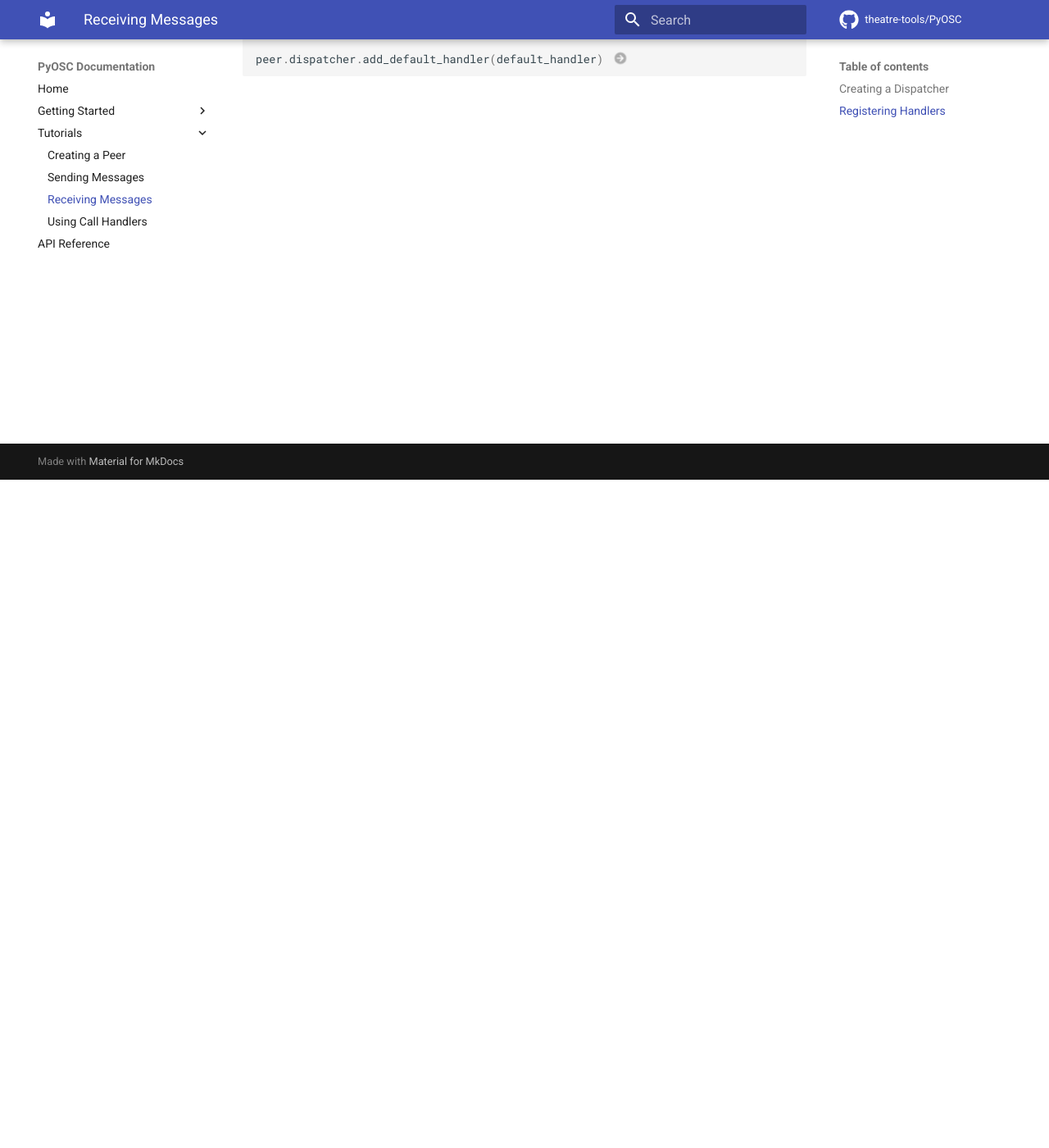
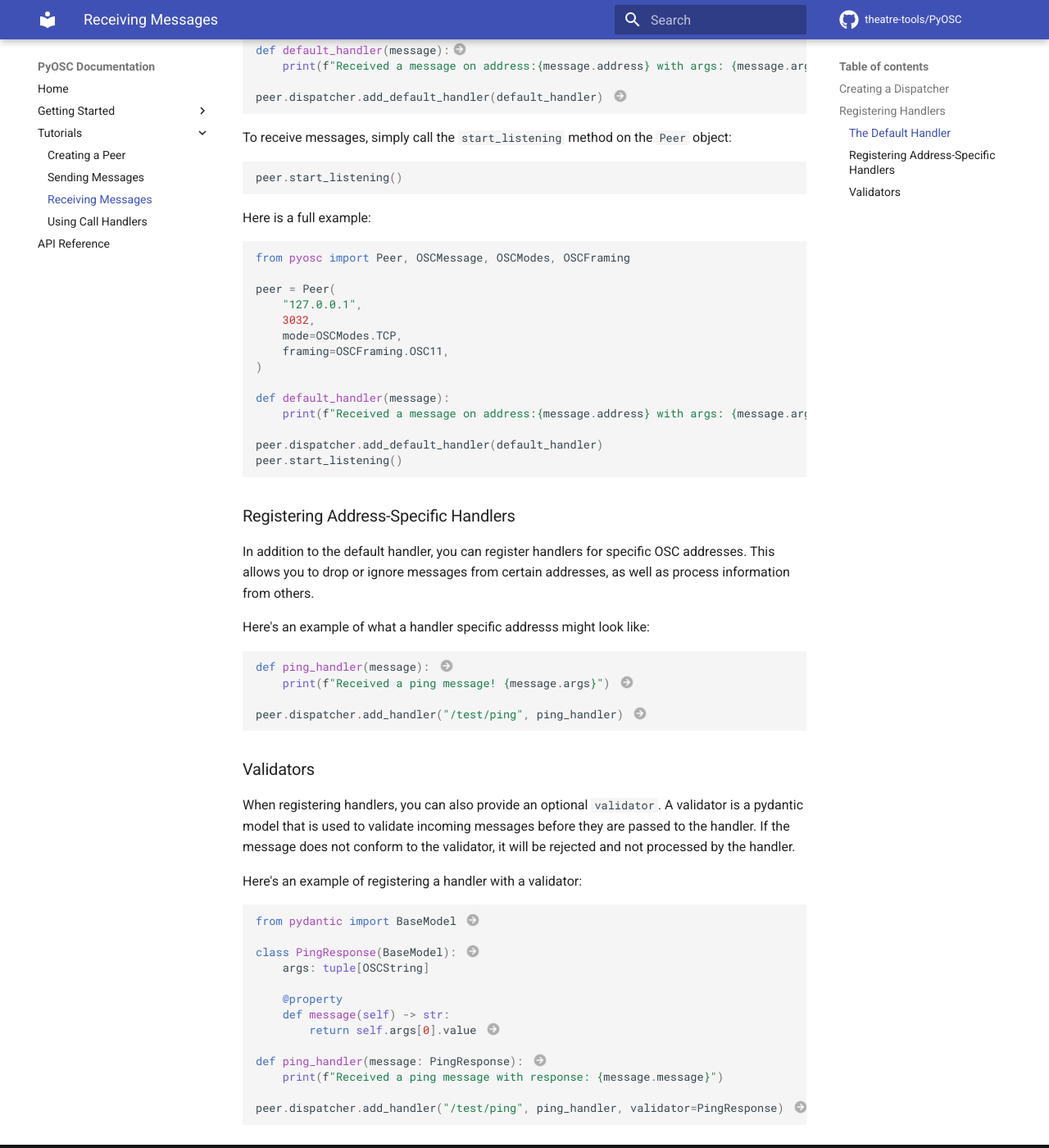
Before and after one commit to Theatre-Tools/PyOSC, an MkDocs documentation site: the page built from docs/tutorials/dispatcher.md, in a window 1280 px wide and 1400 px high, scrolled down 815 px. Shown: the whole window at 82% size. Built offline with MkDocs 1.6.1 and Material for MkDocs 9.7.7, drawn with Linux system fonts in a browser that asks for light colours; comment, search, counter and statistics services are not loaded; the version menu is left out.

Commit message:
docs: enhance dispatcher tutorial with default and address-specific handler examples

````diff
--- a/docs/tutorials/dispatcher.md
+++ b/docs/tutorials/dispatcher.md
@@ -13,6 +13,7 @@ dispatcher = Dispatcher()
 
 ## Registering Handlers
 
+### The Default Handler
 In PyOSC handlers are registed by the address for which they are handling messages for. There is only one dispatch handler that doesn't have an address assigned to it, and that is the [`default handler`](../api_reference.md#Dispatcher#default_handler){ data-preview }, which is called when no other handlers match the incoming message's address.
 
 Let's make a simple example, that registers a default handler, and prints the message. The default [`validator`](../api_reference.md#Dispatcher#default_validator){ data-preview } will accept all OSCMessages.
@@ -30,3 +31,74 @@ peer.dispatcher.add_default_handler(default_handler) #(3)!
 1. The `default_handler` function is defined to be parsed a single parameter, `message`, which is expected to be an [`OSCMessage`](../api_reference.md#oscmessage){ data-preview } object.
 2. Inside the handler, we print out the address and arguments of the received message.
 3. The `default_handler` function is registered as the default handler using the `add_default_handler` method of the `dispatcher` attribute of the `peer` object.
+
+To receive messages, simply call the `start_listening` method on the `Peer` object:
+
+```python
+peer.start_listening()
+```
+
+Here is a full example:
+
+```python
+from pyosc import Peer, OSCMessage, OSCModes, OSCFraming
+
+peer = Peer(
+    "127.0.0.1",
+    3032,
+    mode=OSCModes.TCP,
+    framing=OSCFraming.OSC11,
+)
+
+def default_handler(message):
+    print(f"Received a message on address:{message.address} with args: {message.args}")
+
+peer.dispatcher.add_default_handler(default_handler)
+peer.start_listening()
+```
+
+### Registering Address-Specific Handlers
+In addition to the default handler, you can register handlers for specific OSC addresses. This allows you to drop or ignore messages from certain addresses, as well as process information from others.
+
+Here's an example of what a handler specific addresss might look like:
+
+```python
+
+def ping_handler(message): #(1)!
+    print(f"Received a ping message! {message.args}") #(2)!
+
+peer.dispatcher.add_handler("/test/ping", ping_handler) #(3)!
+
+```
+
+1. The `ping_handler` function is defined to handle messages sent to the `/test/ping` address.
+2. Inside the handler, we print out the arguments of the received ping message.
+3. The `ping_handler` function is registered to handle messages sent to the `/test/ping` address using the `add_handler` method of the `dispatcher` attribute of the `peer` object.
+
+### Validators
+When registering handlers, you can also provide an optional `validator`. A validator is a pydantic model that is used to validate incoming messages before they are passed to the handler. If the message does not conform to the validator, it will be rejected and not processed by the handler.
+
+Here's an example of registering a handler with a validator:
+
+```python
+from pydantic import BaseModel #(1)!
+
+class PingResponse(BaseModel): #(2)!
+    args: tuple[OSCString]
+
+    @property
+    def message(self) -> str:
+        return self.args[0].value #(3)!
+
+def ping_handler(message: PingResponse): #(4)!
+    print(f"Received a ping message with response: {message.message}")
+
+peer.dispatcher.add_handler("/test/ping", ping_handler, validator=PingResponse) #(5)!
+
+```
+
+1. We import `BaseModel` from the `pydantic` library to create a validator model.
+2. We define a `PingResponse` model that specifies the expected structure of the incoming message
+3. We define a property `message` that extracts the string value from the first argument of the message.
+4. The `ping_handler` function is defined to accept a `PingResponse` object, which will be validated before being passed to the handler.
+5. The `ping_handler` function is registered to handle messages sent to the `/test/ping` address, this time with the `PingResponse` model as its validator.
````
